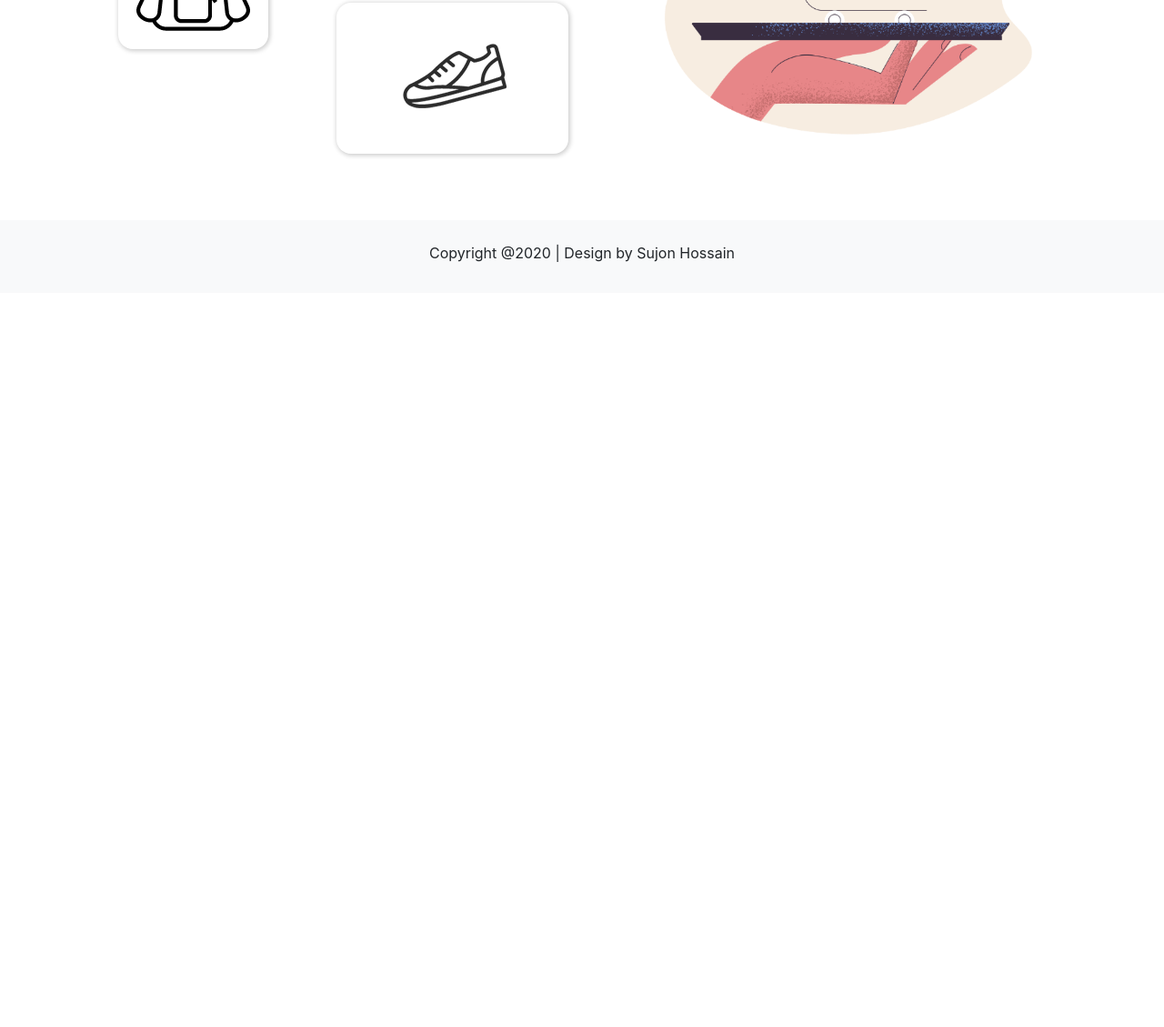
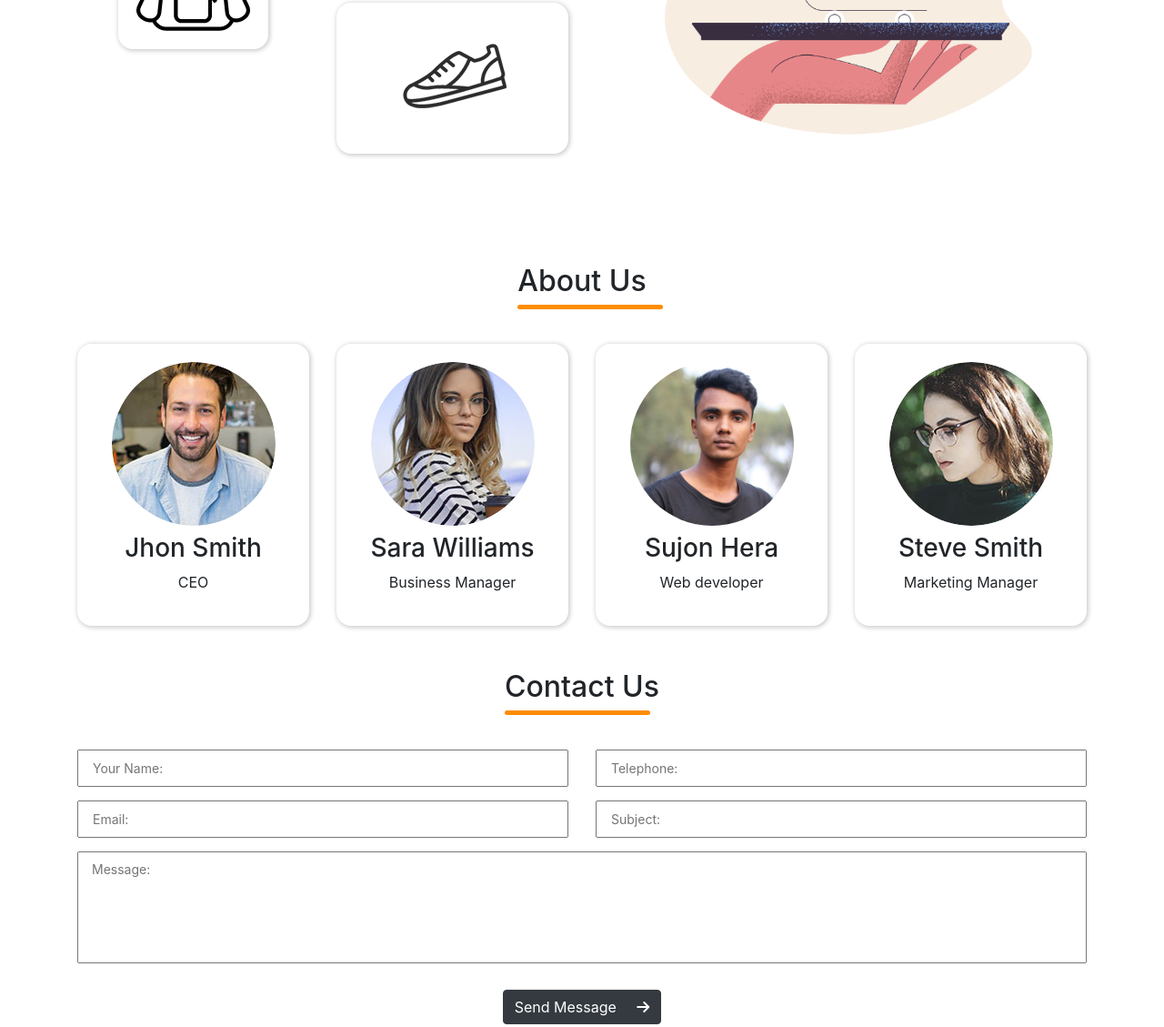
Before and after one commit to SujonHera/Hot-Gadgets_E-commerce, a plain HTML site: page index.html in a window 1280 px wide. Shown: the part 2420-3549 px from the top of the page at 91% size. Before the commit the page ends 2742 px from the top, so only its background shows below. Drawn offline with nearby package versions, Linux system fonts and the light colour scheme.

Commit message:
modified some text and images

```diff
--- a/css/style.css
+++ b/css/style.css
@@ -130,12 +130,12 @@ i {
     text-align: center;
 }
 
-.categories h2 {
+.heading h2 {
     margin-bottom: 50px;
     position: relative;
 }
 
-.categories h2::before {
+.heading h2::before {
     content: "";
     position: absolute;
     background-color: darkorange;
@@ -157,3 +157,21 @@ i {
      text-align: center;
      padding:20px;
 }
+.about-style{
+    border-radius: 16px;
+    -webkit-box-shadow: 1px 1px 5px 1px rgba(0, 0, 0, 0.2);
+    -moz-box-shadow: 1px 1px 5px 1px rgba(0, 0, 0, 0.2);
+    box-shadow: 1px 1px 5px 1px rgba(0, 0, 0, 0.2);
+    text-align: center;
+    padding:20px;
+}
+input,
+textarea,
+select {
+    font-size: 14px;
+    padding: 8px 15px;
+    width: 100%;
+    margin: 0 0 15px 0;
+    max-width: 100%;
+    resize: none;
+}
--- a/index.html
+++ b/index.html
@@ -204,7 +204,7 @@
         </section>
         <section id="catagories-section">
             <div class="container">
-                <div class="categories">
+                <div class="heading">
                     <h2>Categories</h2>
                 </div>
                 <div class="row">
@@ -231,7 +231,87 @@
                 </div>
             </div>
         </section>
+        <!--OUR TEAM--->
+        <section class="team py-5 text-center ">
+            <div class="container">
+                <div class="heading mt-5 mb-5">
+                    <h2>About Us</h2>
+                </div>
+                <div class="row">
+                    <div class="col-lg-3 col-md-3 col-3 col-8 m-auto mt-3">
+                        <div class="about-style">
+                            <img src="img/team-2.jpg" class="img-fluid rounded-circle">
+                            <h3 class="text-center mt-2">Jhon Smith</h3>
+                            <p class="text-center">CEO</p>
+                        </div>
+                    </div>
+                    <div class="col-lg-3 col-md-3 col-3 col-8 m-auto mt-3">
+                        <div class="about-style">
+                            <img src="img/team-3.jpg" class="img-fluid rounded-circle">
+                            <h3 class="text-center mt-2">
+                                Sara Williams
+                            </h3>
+                            <p class="text-center">Business Manager</p>
+                        </div>
+                    </div>
+                    <div class="col-lg-3 col-md-3 col-3 col-8 m-auto mt-3">
+                       <div class="about-style">
+                            <img src="img/sujon.jpg" class="img-fluid rounded-circle" style="height: 180px;">
+                            <h3 class="text-center mt-2">Sujon Hera</h3>
+                            <p class="text-center">Web developer</p>
+                       </div>
+                    </div>
+                    <div class="col-lg-3 col-md-3 col-3 col-8 m-auto mt-3">
+                       <div class="about-style">
+                            <img src="img/team-4.jpg" class="img-fluid rounded-circle">
+                            <h3 class="text-center mt-2">Steve Smith</h3>
+                            <p class="text-center">Marketing Manager</p>
+                       </div>
+                    </div>
+                </div>
+            </div>
+        </section>
       </main>
+    <section id="contact-section">
+        <div class="container">
+            <div class="row">
+                <div class="col-12">
+                    <div class="heading text-center">
+                        <h2>Contact Us</h2>
+                    </div>
+                </div>
+            </div>
+            <div class="row">
+                <div class="col-lg-12">
+                    <form method="" action="" class="">
+                        <div class="row">
+                            <div class="col-md-6">
+                                <input type="text" name="name" placeholder="Your Name:"
+                                    data-constraints="@LettersOnly @NotEmpty">
+                            </div>
+                            <div class="col-md-6">
+                                <input type="text" name="phone" placeholder="Telephone:" data-constraints="@Phone">
+                            </div>
+                            <div class="col-md-6">
+                                <input type="text" name="email" placeholder="Email:" data-constraints="@Email @NotEmpty">
+                            </div>
+                            <div class="col-md-6">
+                                <input type="text" name="subject" placeholder="Subject:" data-constraints="@NotEmpty">
+                            </div>
+                            <div class="col-md-12">
+                                <textarea name="message" rows="5" placeholder="Message:"
+                                    data-constraints="@NotEmpty"></textarea>
+                            </div>
+                            <div class="col-md-12 text-center">
+                                <button type="submit" class="btn btn-dark"> Send Message <i class="fas fa-arrow-right"></i>
+                                </button>
+                            </div>
+                        </div>
+                    </form>
+                </div>
+            </div>
+        </div>
+    </section>
       <footer class="mt-5 bg-light text-center pt-4 pb-3">
           <p>Copyright @2020 | Design by Sujon Hossain</p>
       </footer>
```
Also changed, not shown: img/sujon.jpg (added), img/team-2.jpg (added), img/team-3.jpg (added), img/team-4.jpg (added).
